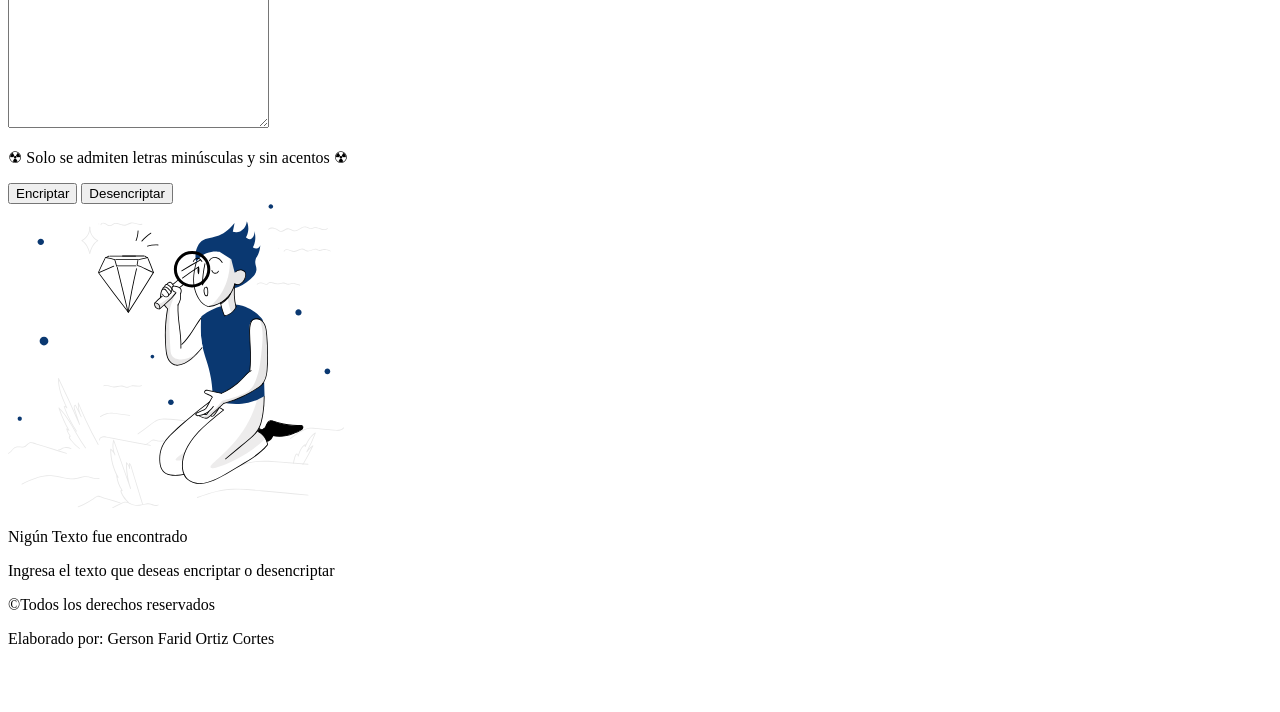
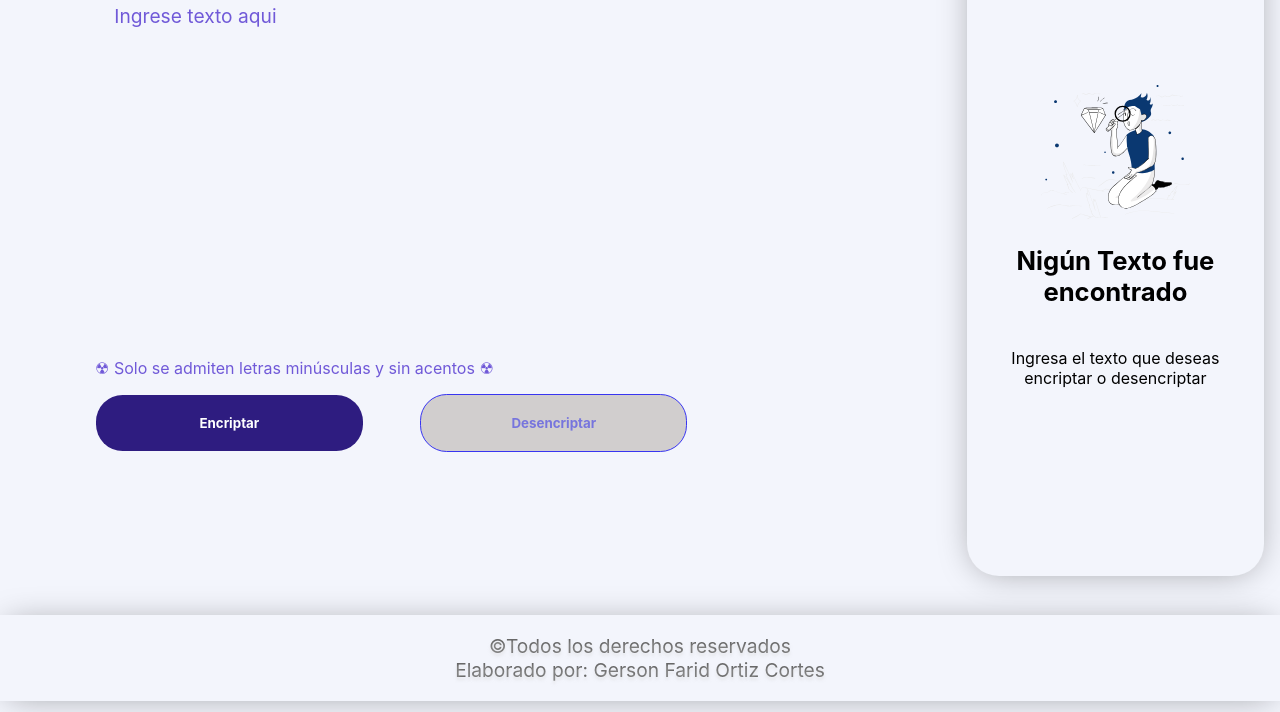
Before and after one commit to G3R50N/Encriptador, a plain HTML site: page index.html in a window 1280 px wide. Shown: the part 88-800 px from the top of the page. Drawn offline with Linux system fonts and the light colour scheme.

Commit message:
actualizacion index.html

```diff
--- a/index.html
+++ b/index.html
@@ -4,6 +4,7 @@
     <meta charset="UTF-8">
     <meta http-equiv="X-UA-Compatible" content="IE=edge">
     <meta name="viewport" content="width=device-width, initial-scale=1.0">
+    <link rel="stylesheet" href="./css/estiloencriptador.css">
     <title>Encriptador</title>
 
 </head>
```
